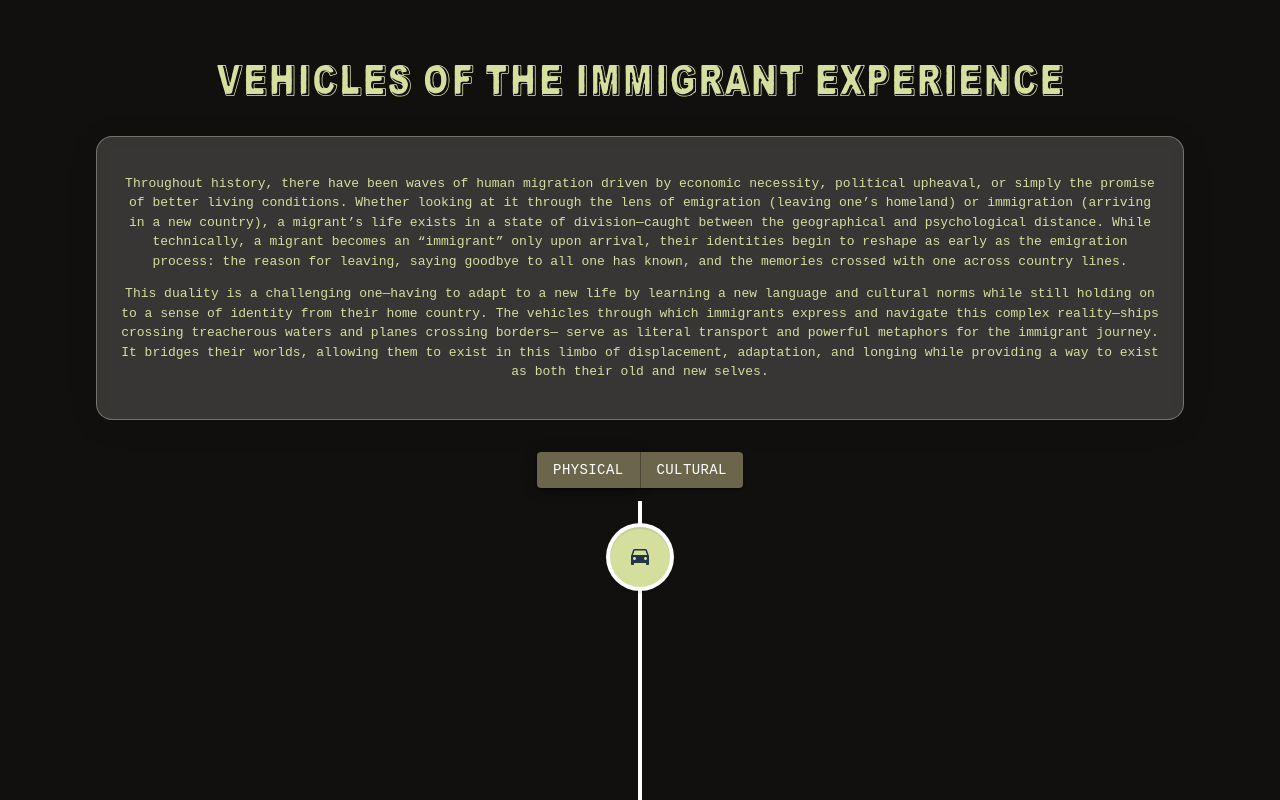
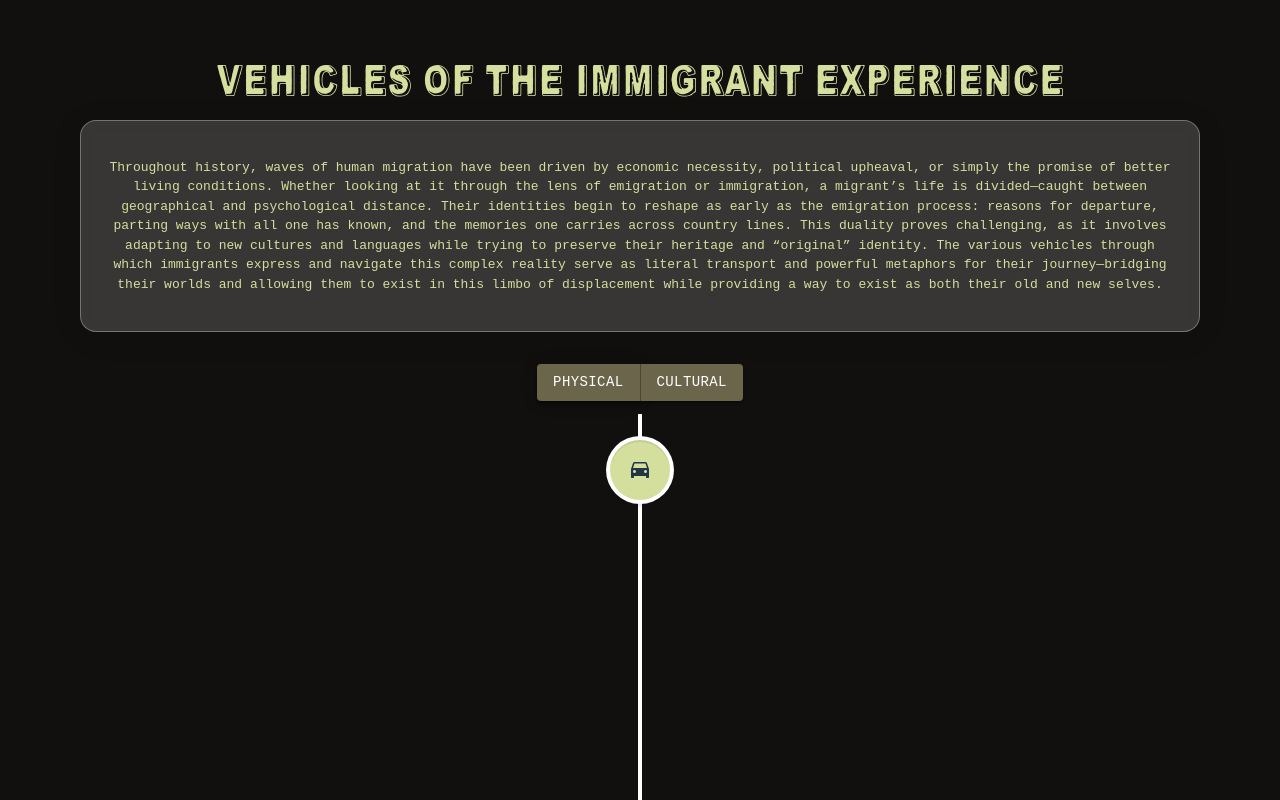
Before and after one commit to mandareis/vehicle-timeline-project, a React (Vite) app: page / in a window 1280 px wide. Shown: the top 800 px of the page. Built offline with nearby package versions, Linux system fonts and the light colour scheme.

Commit message:
final touches to all texts

```diff
--- a/src/App.css
+++ b/src/App.css
@@ -27,7 +27,8 @@ span {
 
 .introduction-container {
 background: rgba(255, 255, 255, 0.16);
-margin: 2rem;
+margin: 1rem;
+margin-bottom: 2rem;
 padding: 1.5rem;
 border-radius: 16px;
 box-shadow: 0 4px 30px rgba(0, 0, 0, 0.1);
@@ -43,6 +44,7 @@ font-size: 13px;
 @media (max-width: 780px) {
   height: 400px;
   overflow-y: auto;
+  -webkit-mask-image: linear-gradient(180deg, #fff 96%, transparent);
 }
 }
 
--- a/src/itemsData.tsx
+++ b/src/itemsData.tsx
@@ -34,7 +34,7 @@ export const itemsData: VehicleCardData[] = [
     title: "Cars",
     icon: <TimeToLeave className="icons" />,
     literalContent:
-      "While not ideal for mass waves of emigration, as they can be stopped at every country border, cars offer a convenient mode of transportation for smaller groups. They offer ease of movement, as they don't depend on scheduled routes. It also allows individuals to bring some of their belongings. In the life of an immigrant, a car also signifies economic progression, as it may allow them to have a more stable life by having a wider range of employment options regardless of their address. The advantage of mobility offered immigrants a sense of control—something they often struggle with when arriving in a new country— allowing them to navigate unfamiliar territory on their own terms.",
+      "While not ideal for mass migrations, as they can be stopped at every country's border and checkpoints, cars offer a convenient mode of transportation for smaller groups. They offer ease of movement, allowing immigrants to travel on their schedule and bring some of their belongings. In the life of an immigrant, a car also signifies economic advancement and a sense of control—something they often struggle with when arriving in a new country— allowing them to navigate these new and unfamiliar terrains on their own terms. ",
     imageLiteral: (
       <img
         src={GermanCar}
@@ -53,13 +53,14 @@ export const itemsData: VehicleCardData[] = [
         <div className="data-paragraph">
           Cars can be seen as a means of escape from reality. While Schwarz,
           Helen, and the boy travel across country borders, they enter an
-          isolated bubble of their own reality—a mobile sanctuary separated from
-          the chaos of war. Schwarz's views of the car transform significantly;
-          despite its description as a "dark mascot," he knows their survival
-          depends on the car. The vehicle also represents liminal space, as they
-          find themselves in-between state—neither fully out of the country
-          they've left behind nor in the destination ahead, representing a limbo
-          space between past trauma and their uncertain future.
+          isolated bubble of their own existence—a mobile sanctuary separated
+          from the chaos of war. Schwarz's views of the car transform
+          significantly; despite its description as a "dark mascot," he knows
+          their survival depends on the car. The vehicle also represents liminal
+          space, as they find themselves in an in-between state—neither fully
+          out of the country they've left behind nor in the destination ahead,
+          representing a limbo space between past trauma and their uncertain
+          future.
         </div>
       </>
     ),
@@ -76,7 +77,7 @@ export const itemsData: VehicleCardData[] = [
     ),
     icon: <Train />,
     literalContent:
-      "Trains were the most popular means of mass emigration, given their departure frequency—making it easy to leave at any time of the day. However, especially during World War II, it became excruciatingly hard to get tickets, even more so for those fleeing and lacking the required documentation. Trains offered both safety and danger for refugees - while one could blend in with other passengers, they were routinely stopped at borders and thoroughly searched by authorities. Trains, contrary to cars, though, forced immigrants into a shared experience of fear and anxiety, often leading to silent bonds being created between survivors.",
+      "Trains were the most popular means of mass emigration, given their departure frequency—making it easy to leave at any time of the day. However, especially during World War II, it became excruciatingly hard to get tickets, even more so for those fleeing and lacking the required documentation. Trains offered both safety and danger for refugees - while one could blend in with other passengers, they were routinely stopped at borders and thoroughly searched by authorities. Trains, contrary to cars, forced immigrants into a shared experience of fear and anxiety, often leading to silent bonds being created between survivors.",
     symbolicContent: (
       <>
         <i>
@@ -85,15 +86,13 @@ export const itemsData: VehicleCardData[] = [
           tramway.' -- Marjane in Persepolis, p. 238
         </i>
         <div className="data-paragraph">
-          Trains embody the transitional state of immigration itself. As
-          travelers gaze out the windows and ponder their lives—they often enter
-          the train as one person and leave as someone new. Riding on a train
-          evokes the idea of passing through time, as the wheels on the tracks
-          create that almost hypnotizing sound, inducing a state of trance. It
-          is precisely this space that allows Marjane to find momentary peace
-          while far from home; her daily tram journeys across Vienna become both
-          a routine that grounds her and a metaphor for her
-          displacement—constantly in motion yet never arriving.
+          Trains also imitate a transitional state—as travelers stare out the
+          windows and ponder their lives—the ride evokes the idea of passing
+          through time, as the wheels on the tracks create an almost hypnotizing
+          sound, inducing a trance state. It is precisely this space that allows
+          Marjane to find momentary peace while far from home; her daily tram
+          journeys across Vienna become both a routine that grounds her and a
+          metaphor for her displacement—constantly in motion yet never arriving.
         </div>
       </>
     ),
@@ -112,7 +111,7 @@ export const itemsData: VehicleCardData[] = [
     literalContent:
       "Planes were a less common means of transportation for escape. However, planes did become more common for refugees in the latter half of the 20th century; as seen in Persepolis, Marjane's flight from Tehran to Vienna depicts a transition between two worlds. Planes, however, given their speed, provide immigrants with less time to confront their home's psychological and physical dislocation, abruptly delivering them to a new life without a gradual adjustment period.",
     symbolicContent:
-      "Traveling by airplane shares many symbolic qualities with other migration vehicles; however, it also adds a layer of physical detachment, of being above the earth, a state incomparable to any other form of transport. Yet, the airport itself emerges as a more symbolic immigrant experience. Airports perfectly embody what Foucault describes as a 'heterotopic space.' With their strictly regulated systems of open spaces (public terminals) and closed spaces (security checkpoints, gates), accessible only with specific permissions, such as flight tickets, airports create a visible picture of permission and exclusion. The airport then represents the national boundary as well as the bureaucratic process that stands between the immigrant and their new life. ",
+      "Traveling by airplane shares many symbolic qualities with other migration vehicles; however, it also adds a layer of physical detachment, of being above the earth, a state incomparable to any other form of transport. Yet, the airport itself emerges as a more symbolic immigrant experience. Airports perfectly embody what Foucault describes as a 'heterotopic space.' With their strictly regulated systems of open spaces (public terminals) and closed spaces (security checkpoints, gates), accessible only with specific permissions, such as flight tickets, airports create a visible picture of permission and exclusion. The airport then represents the national boundary and the bureaucratic process between the immigrant and their new life.",
 
     literal: true,
   },
@@ -142,8 +141,8 @@ export const itemsData: VehicleCardData[] = [
           vast expanse of the ocean. Given the duration it could take to cross
           the Atlantic, ships also allowed for bonds to form between people
           struggling with the same problems, leading to the building of
-          communities. Similar to the liminal space of cars, ships also
-          literally and figuratively represented floating between worlds.
+          communities. Similar to the liminal space of other vehicles, ships
+          literally and figuratively embrace floating between worlds.
           Emphasizing the displacement of an immigrant, once the ship departed,
           it symbolized a point of no return.
         </div>
@@ -181,13 +180,13 @@ export const itemsData: VehicleCardData[] = [
           two months takes such a physical toll on her body that she ends up in
           the hospital. She seems invisible to the larger society in Vienna, a
           feeling that many immigrants experience when arriving in a new
-          country. Juxtaposed with this urban displacement is Schwarz's border
-          crossing into Austria in The Night in Lisbon. His experience
-          represents a high-intensity moment and a significant character
-          transformation as he steps into the unknown. In the physical act of
-          walking across a border, each step symbolizes the transition from an
-          old to a new, uncertain life. His movement from security to adventure
-          represents the immigrant's willingness to embrace whatever comes next.
+          country. This urban displacement juxtaposes Schwarz's border crossing
+          into Austria in The Night in Lisbon. His experience represents a
+          high-intensity moment and a significant character transformation as he
+          steps into the unknown. In the physical act of walking across a
+          border, each step symbolizes the transition from an old to a new,
+          uncertain life. His movement from security to adventure represents the
+          immigrant's willingness to embrace whatever comes next.
         </div>
       </>
     ),
@@ -206,7 +205,7 @@ export const itemsData: VehicleCardData[] = [
     literalContent:
       "Immigrants also relied on cultural instruments to navigate their new reality. While many immigrants choose to leave their past behind, most maintain connections to their homeland through art and literature. With each wave of immigration came an increase in homeland-inspired art. Alexander Herzen chose to give voice to those left behind. After his exile to London, Herzen started the Free Russian Press, urging anyone in Russia to provide their thoughts on freedom and promising to publish whatever materials they could provide. Herzen's magazines soon began circulating throughout Europe, inspiring many and creating new communication channels.",
     symbolicContent:
-      "For exiled writers like Thomas Mann, the printed word becomes more than a means of communication and unity—it transforms into a vehicle that preserves their culture, language, and identity when separated from their homeland. Often, books exiled writers produced were banned in their home countries, emphasizing how autonomy and individual expression were seen as a threat to authoritarian regimes. Writers in exile, therefore, used the printing press as a weapon. Through publishing, immigrants created alternate spaces, a safe space of belonging beyond the reach of censors, and spaces where displaced individuals could feel connected despite geographical distance.",
+      "For exiled writers like Thomas Mann, the printed word becomes more than a means of communication—it transforms into a vehicle that preserves their culture, language, and identity when separated from their homeland. Books written by exiled writers are often banned in their home countries, emphasizing how autonomy and individual expression are seen as a threat to authoritarian regimes. Writers in exile, therefore, used the printing press as a weapon. Through publishing, immigrants created alternate spaces— safe beyond the reach of censors, where displaced individuals could feel connected despite geographical distance.",
     literal: false,
   },
   {
@@ -220,7 +219,7 @@ export const itemsData: VehicleCardData[] = [
     ),
     icon: <Language />,
     literalContent:
-      "Language is vital for immigrants to navigate everyday life in their new home. From asking for directions to getting a job, the basic knowledge of a new language determines an immigrant's ability to live independently. Learning a new language often involves taking classes, studying independently via reading books and watching news, and immersing oneself in daily interactions with locals. Many immigrants feel they will only have mastered a language if they have no accents and perfected pronunciations. ",
+      "Language is vital for immigrants to navigate everyday life in their new home. From asking for directions to getting a job, the basic knowledge of a new language determines an immigrant's ability to live independently. Learning a new language often involves taking classes, reading books in the desired language, watching the news, and immersing oneself in daily interactions with locals. Many immigrants feel they will only have mastered a language if they have no accent and have perfected pronunciation.",
     symbolicContent:
       "Language, the most valuable connection to their homes, makes it the most immediate vehicle immigrants use. Language can serve as both a bridge to their past and their old selves and a barrier in their new lives. While learning a new language can prove challenging, it is essential to the life of someone in a foreign land—even if it sometimes comes at the cost of being unable to maintain the fluency of their mother tongue. Immigrants develop “code-switching,” moving between the two languages. This split between languages creates a fragmented sense of identity, as sometimes fully expressing themselves becomes difficult in their new language. ",
     literal: false,
@@ -236,9 +235,9 @@ export const itemsData: VehicleCardData[] = [
     ),
     icon: <CameraAlt />,
     literalContent:
-      "Photographs are a unique way of preserving a moment in time. Many immigrants possess photos of loved ones, a special place, or a memory they cherish. Photographs are significant because they often have no monetary value but are irreplaceable for the one who owns them. The further one is from home, and the more time passes,  the more precious photographs become. These photographs become portals that connect one to a specific moment that defines one's identity and journey. ",
+      "Photographs are a unique way of preserving a moment in time. Many immigrants carry photos of loved ones, a special place, or a cherished memory on their journeys to a new world. Photographs are significant because they often have no monetary value but are priceless to whoever owns them. The further one is from home, the more time passes, the more precious photographs become. These photographs become portals to immigrants that connect them to a specific moment that defines their identity and life.",
     symbolicContent:
-      "Photographs are fascinating as they represent a way to return to the past and their homes while being somewhere else, as seen with Ganin in Mary when he is transported to the memory of his love days back home in Russia. They also have the power to freeze time, that memory that one can carry with them forever. Photographs can either comfort these individuals navigating the in-between cultures or bring grief as the physical distance to both a time and the location becomes more apparent. ",
+      "Photographs represent a way to return to a past and a home while being somewhere else, as seen with Ganin in Mary when he is transported to the memory of his love days back home in Russia. They also have the power to freeze time, a memory they can carry forever. Photographs can either comfort these individuals navigating the in-between cultures or bring grief as the physical distance to both a time and the location becomes more apparent.",
     literal: false,
   },
   {
@@ -251,8 +250,10 @@ export const itemsData: VehicleCardData[] = [
       />
     ),
     icon: <MusicNote />,
-    literalContent: "",
-    symbolicContent: "",
+    literalContent:
+      "Immigrants make art more beautiful. Many bring instruments unique to their cultures to new homes, allowing different traditions and artistic expressions to be shared in festivals, theaters, and communities. These cultural contributions make it possible to enjoy sounds and visions that would otherwise remain distant.",
+    symbolicContent:
+      "Music, cinema, theater, and dance are unique forms of artistic representation. They do what words sometimes cannot: they are visual representations of what one is feeling, living through, or experiencing. Music can transcend language barriers; its melodies and rhythms often convey emotions that might otherwise be buried. Music is almost an instant connection to home. It can also evoke strong memories of a past life experience. Similarly, cinema, theater, and dance offer immigrants ways to preserve and share their culture with the world. For artists, mainly exiled artists, these means of creative outlets become their weapons of survival; not only do they celebrate all they’ve gone through to get to where they are and honor both their past and present, but also, given their journeys, these outlets allow for a blend of cultures to emerge. Their stories come to life in a cultural fusion, creating new rituals, genres, and identities that only an immigrant could create.",
     literal: false,
   },
 ];
--- a/src/timeline.tsx
+++ b/src/timeline.tsx
@@ -101,27 +101,20 @@ const Timeline = () => {
     <>
       <div className="introduction-container">
         <p>
-          Throughout history, there have been waves of human migration driven by
+          Throughout history, waves of human migration have been driven by
           economic necessity, political upheaval, or simply the promise of
           better living conditions. Whether looking at it through the lens of
-          emigration (leaving one’s homeland) or immigration (arriving in a new
-          country), a migrant’s life exists in a state of division—caught
-          between the geographical and psychological distance. While
-          technically, a migrant becomes an “immigrant” only upon arrival, their
-          identities begin to reshape as early as the emigration process: the
-          reason for leaving, saying goodbye to all one has known, and the
-          memories crossed with one across country lines.
-        </p>
-        <p>
-          This duality is a challenging one—having to adapt to a new life by
-          learning a new language and cultural norms while still holding on to a
-          sense of identity from their home country. The vehicles through which
-          immigrants express and navigate this complex reality—ships crossing
-          treacherous waters and planes crossing borders— serve as literal
-          transport and powerful metaphors for the immigrant journey. It bridges
-          their worlds, allowing them to exist in this limbo of displacement,
-          adaptation, and longing while providing a way to exist as both their
-          old and new selves.
+          emigration or immigration, a migrant’s life is divided—caught between
+          geographical and psychological distance. Their identities begin to
+          reshape as early as the emigration process: reasons for departure,
+          parting ways with all one has known, and the memories one carries
+          across country lines. This duality proves challenging, as it involves
+          adapting to new cultures and languages while trying to preserve their
+          heritage and “original” identity. The various vehicles through which
+          immigrants express and navigate this complex reality serve as literal
+          transport and powerful metaphors for their journey—bridging their
+          worlds and allowing them to exist in this limbo of displacement while
+          providing a way to exist as both their old and new selves.
         </p>
       </div>
       <FilterControls
```
